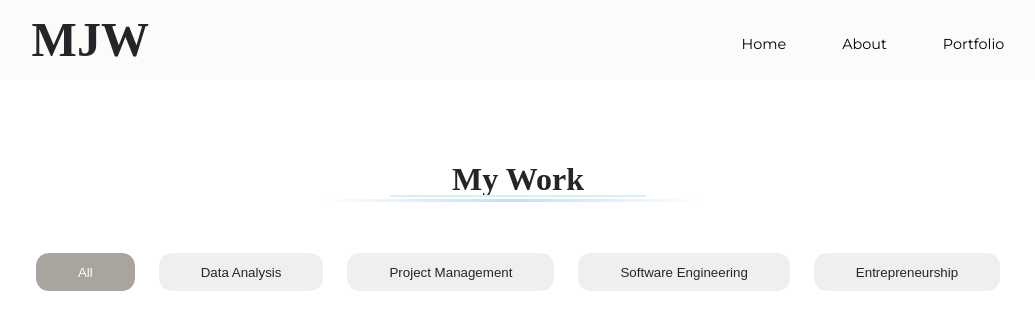
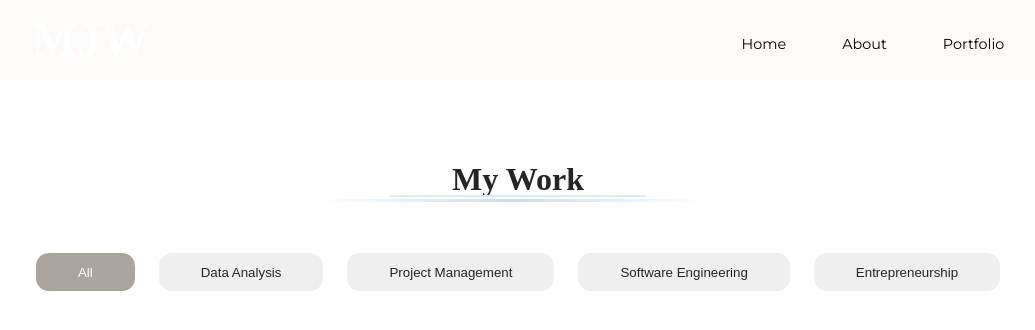
Before and after one commit to mj-woo/My-Website, a React (Create React App) app: page /portfolio in a window 1280 px wide. Shown: the top 330 px of the page, without its empty margins (122-1157 px from the left). Built offline with nearby package versions, Linux system fonts and the light colour scheme; a web font is replaced by a local one.

Commit message:
nav logo

```diff
--- a/src/sections/navbar/Navbar.jsx
+++ b/src/sections/navbar/Navbar.jsx
@@ -14,9 +14,10 @@ const Navbar = ({closeModal}) => {
   return (
     <nav>
       <div className='container nav__container'>
-        <a href="/" className='nav__logo'>
+        {/* <a href="/" className='nav__logo' onClick={handleReload}>
           <h1>MJW</h1>
-        </a>
+        </a> */}
+        <h1><Link to={'/'} className='nav__logo' onClick={handleReload}>MJW</Link></h1>
         <ul className='nav__menu'>
           {
             data.map(item => <li key={item.id}><Link to={item.link} onClick={handleReload}>{item.title}</Link></li>)
```
